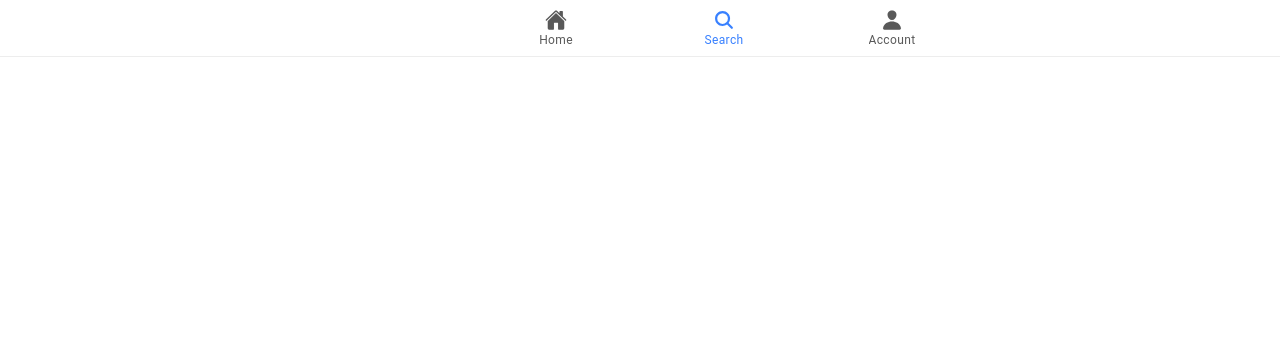
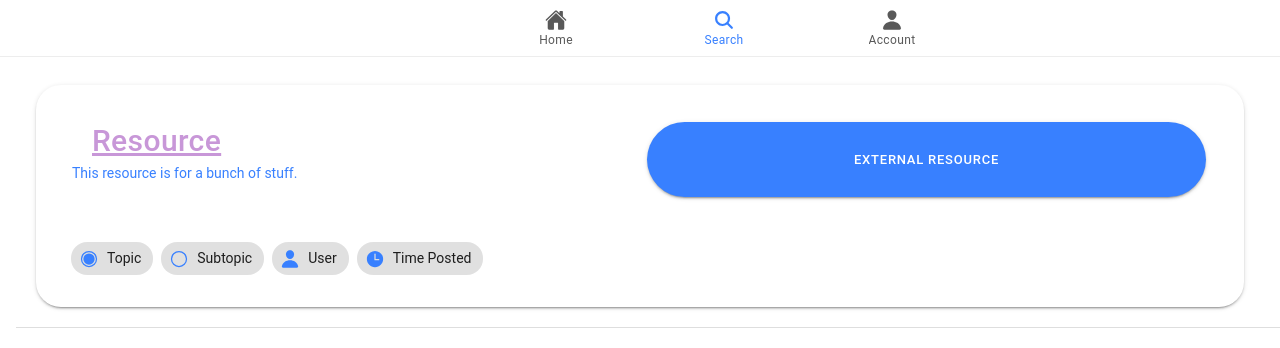
Before and after one commit to logandeal/encyclofreedia, a React (Create React App) app in the folder encyclofreedia/: page /account in a window 1280 px wide. Both pictures are taken after a click on the element "Search". Shown: the top 348 px of the page. Built offline with nearby package versions, Linux system fonts and the light colour scheme; a web font is replaced by a local one.

Commit message:
Created resource component and styling, adjusted Account page styling, added sample resource to Search Tab

```diff
--- /dev/null
+++ b/encyclofreedia/src/components/Resource.css
@@ -0,0 +1,36 @@
+ion-title.title-large {
+    color: #c897d8;
+    font-size: 30px;
+    text-decoration: underline;
+  }
+
+.resourceCard {
+    margin: 20px;
+    width: 90%;
+    border: 10px solid white;
+    border-radius: 25px;
+}
+.resourceTitle {
+    font-size: large;
+    font-display: underline;
+    font-style: bold;
+}
+
+.resourceText {
+    text-indent: 6em;
+}
+
+.resourceButton {
+    display: flex;
+    flex-direction: column;
+    justify-content: center;
+    min-height: 75px;
+    border-radius: 25px;
+}
+
+.resourceRow {
+    min-height: 125px;
+    display: flex;
+    height: 100%;
+    align-items: stretch;
+}
--- /dev/null
+++ b/encyclofreedia/src/components/Resource.tsx
@@ -0,0 +1,59 @@
+import React from "react";
+import { IonCard, IonCardHeader, IonCardContent, IonButton, IonText, IonTitle, IonGrid, IonRow, IonCol, IonChip, IonIcon, IonLabel } from "@ionic/react";
+import './Resource.css';
+import { radioButtonOn, radioButtonOff, person, time } from 'ionicons/icons';
+
+const Resource: React.FC = () => {
+    /* r = resource */
+    const rTitle = "Resource";
+    const rText = "This resource is for a bunch of stuff.";
+    const rLink = "https://whereisthemouse.com/how-to-use-button-as-link-in-react";
+    /*const rID
+    const rTopicID
+    const rUserID
+    const rPostTime*/
+
+    return (
+        <IonCard className="resourceCard">
+            <IonCardContent>
+                <IonGrid>
+                    {/* Core Resource Info */}
+                    <IonRow className="resourceRow">
+                        <IonCol>
+                            <IonText color="primary">
+                                <IonTitle size="large">{rTitle}</IonTitle>
+                                <IonText className="resourceText">{rText}</IonText>
+                            </IonText>
+                        </IonCol>
+                        <IonCol>
+                            <IonButton href={rLink} target="_blank" rel="noopener noreferrer" className="resourceButton" expand="block" shape="round">
+                                External Resource
+                            </IonButton>
+                        </IonCol>
+                    </IonRow>
+                    {/* Additional Resource Data */}
+                    <IonRow>
+                        <IonChip>
+                            <IonIcon icon={radioButtonOn} color="primary"></IonIcon>
+                            <IonLabel>Topic</IonLabel>
+                        </IonChip>
+                        <IonChip>
+                            <IonIcon icon={radioButtonOff} color="primary"></IonIcon>
+                            <IonLabel>Subtopic</IonLabel>
+                        </IonChip>
+                        <IonChip>
+                            <IonIcon icon={person} color="primary"></IonIcon>
+                            <IonLabel>User</IonLabel>
+                        </IonChip>
+                        <IonChip>
+                            <IonIcon icon={time} color="primary"></IonIcon>
+                            <IonLabel>Time Posted</IonLabel>
+                        </IonChip>
+                    </IonRow>
+                </IonGrid>
+            </IonCardContent>
+        </IonCard>
+    );
+};
+
+export default Resource;
--- a/encyclofreedia/src/pages/Account.css
+++ b/encyclofreedia/src/pages/Account.css
@@ -25,6 +25,11 @@
     margin: 24px;
   }
 
+  .inputList {
+
+    border-radius: 20px;
+  }
+
   ion-toggle {
     padding-left: 20px;
     padding-right: 20px;
@@ -50,7 +55,7 @@
 
   ion-toggle::part(handle) {
     background: #4e95c3;
-    border-radius: 4px;
+    border-radius: 10px;
     box-shadow: none;
   }
 
--- a/encyclofreedia/src/pages/Account.tsx
+++ b/encyclofreedia/src/pages/Account.tsx
@@ -21,17 +21,7 @@ const Account: React.FC = () => {
 
   return (
     <IonPage>
-      <IonHeader>
-        <IonToolbar>
-          <IonTitle>Account</IonTitle>
-        </IonToolbar>
-      </IonHeader>
       <IonContent fullscreen>
-        <IonHeader collapse="condense">
-          <IonToolbar>
-            <IonTitle size="large">Account</IonTitle>
-          </IonToolbar>
-        </IonHeader>
         {isLoggedIn ? (
           <div>
             <button onClick={() => {
@@ -56,7 +46,7 @@ const Account: React.FC = () => {
                   </IonRow>
                   <IonCol size="auto">
                     {/* Login or sign up fields */}
-                    <IonList>
+                    <IonList className="inputList">
                       <IonItem className="usernameField">
                         <IonInput className="usernameField" label="" placeholder="Enter username"></IonInput>
                       </IonItem>
--- a/encyclofreedia/src/pages/Search.tsx
+++ b/encyclofreedia/src/pages/Search.tsx
@@ -1,5 +1,6 @@
 import React from 'react';
-import { IonContent, IonHeader, IonPage, IonTitle, IonToolbar } from '@ionic/react';
+import { IonContent, IonHeader, IonPage, IonTitle, IonToolbar, IonItem, IonList } from '@ionic/react';
+import Resource from '../components/Resource';
 
 const Search: React.FC = () => {
   return (
@@ -8,11 +9,11 @@ const Search: React.FC = () => {
 
       </IonHeader>
       <IonContent fullscreen>
-        <IonHeader collapse="condense">
-          <IonToolbar>
-            <IonTitle size="large">Search</IonTitle>
-          </IonToolbar>
-        </IonHeader>
+        <IonList>
+          <IonItem>
+            <Resource></Resource>
+          </IonItem>
+        </IonList>
       </IonContent>
     </IonPage>
   );
```
